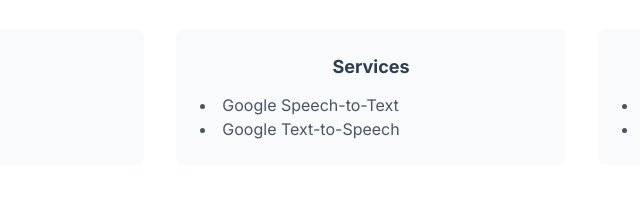
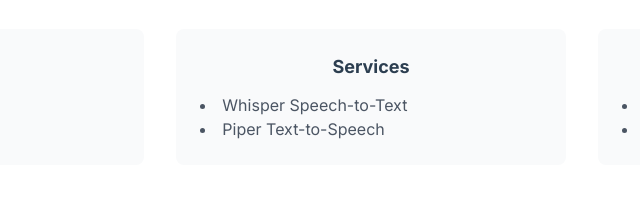
Before and after one commit to vijayaideveloper/project-demo, a plain HTML site: page index.html in a window 1280 px wide. Shown: the part 1931-2144 px from the top of the page, 269-909 px from the left. Drawn offline with nearby package versions, Linux system fonts and the light colour scheme.

Commit message:
Update index.html

```diff
--- a/index.html
+++ b/index.html
@@ -192,8 +192,8 @@
                     <div class="p-6 bg-gray-50 rounded-lg">
                         <h4 class="font-bold text-lg text-center mb-3">Services</h4>
                         <ul class="list-disc list-inside text-gray-600">
-                            <li>Google Speech-to-Text</li>
-                            <li>Google Text-to-Speech</li>
+                            <li>Whisper Speech-to-Text</li>
+                            <li>Piper Text-to-Speech</li>
                         </ul>
                     </div>
                     <div class="p-6 bg-gray-50 rounded-lg">
```
